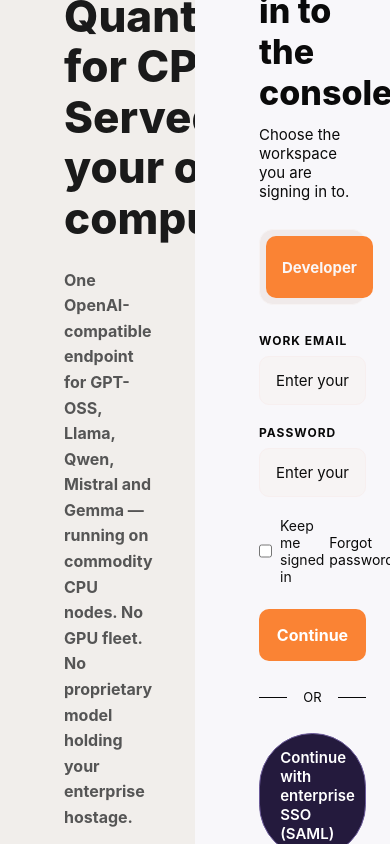
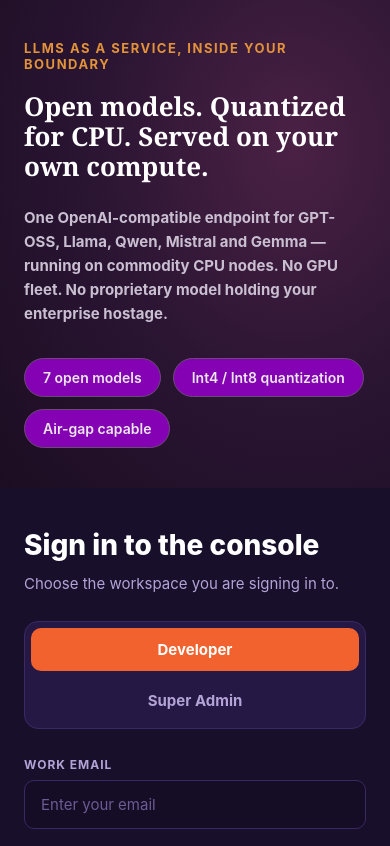
Before and after one commit to JayasreePothuri/Basic-UI, a React (Vite) app: page / in a window 390 px wide. Shown: the top 846 px of the page. Built offline with nearby package versions, Linux system fonts and the light colour scheme.

Commit message:
added dashboard

```diff
--- a/src/App.css
+++ b/src/App.css
@@ -39,3 +39,18 @@
   display: flex;
   height: 100vh;
 }
+
+@media (max-width: 768px) {
+  html, body {
+    height: auto;
+    min-height: 100%;
+    overflow-y: auto;
+    overflow-x: hidden;
+  }
+
+  .app-split {
+    flex-direction: column;
+    height: auto;
+    min-height: 100vh;
+  }
+}
--- a/src/Dashboard.css
+++ b/src/Dashboard.css
@@ -106,3 +106,59 @@
   color: #ffffff;
   overflow: auto;
 }
+
+@media (max-width: 768px) {
+  .dashboard {
+    flex-direction: column;
+    height: auto;
+    min-height: 100%;
+  }
+
+  .dashboard-sidebar {
+    width: 100%;
+    flex-direction: row;
+    flex-wrap: wrap;
+    align-items: center;
+    gap: 0.5rem;
+    padding: 1rem;
+  }
+
+  .dashboard-logo-wrap {
+    margin-bottom: 0;
+  }
+
+  .dashboard-nav {
+    flex-direction: row;
+    flex-wrap: wrap;
+    margin-bottom: 0;
+    gap: 0.35rem;
+  }
+
+  .dashboard-spacer {
+    flex-basis: 100%;
+    height: 0;
+  }
+
+  .dashboard-publish {
+    margin-bottom: 0;
+  }
+
+  .dashboard-topbar {
+    flex-direction: column;
+    gap: 0.75rem;
+    padding: 1.25rem 1.5rem;
+    text-align: center;
+  }
+
+  .dashboard-topbar-heading {
+    font-size: 1.75rem;
+  }
+
+  .dashboard-user-badge {
+    position: static;
+  }
+
+  .dashboard-content {
+    padding: 1.25rem;
+  }
+}
--- a/src/Home.css
+++ b/src/Home.css
@@ -8,7 +8,7 @@
   justify-content: center;
   align-items: flex-start;
   padding: 64px;
-  background: #f1eeeb;
+  background: radial-gradient(120% 120% at 75% 30%, #4a2145 0%, #291432 45%, #170b1c 100%);
   box-sizing: border-box;
 }
 
@@ -18,24 +18,25 @@
   font-weight: 700;
   letter-spacing: 1.5px;
   text-transform: uppercase;
-  color: #fcb75c;
+  color: #e2933a;
 }
 
 .home-secondline {
   margin: 0 0 24px;
   max-width: 700px;
+  font-family: Georgia, 'Times New Roman', Times, serif;
   font-size: 44px;
   font-weight: 800;
   line-height: 1.15;
-  color: #1a1a1a;
+  color: #ffffff;
 }
 
-.home-thirdline{
+.home-thirdline {
   margin: 0 0 32px;
   max-width: 620px;
   font-size: 16px;
   line-height: 1.6;
-  color: #555555;
+  color: #c9bfd1;
 }
 
 .home-button {
@@ -47,10 +48,10 @@
 
 .home-buttons {
   padding: 10px 18px;
-  border: 1px solid #d0d0d8;
+  border: 1px solid #6b4a75;
   border-radius: 999px;
-  background: #8859b4;
-  color: #e3e0e7;
+  background: #8502b4;
+  color: #eae7ec;
   font-size: 14px;
   font-weight: 600;
   cursor: pointer;
@@ -58,6 +59,30 @@
 }
 
 .home-buttons:hover {
-  background: #e9e8ee;
+  background: rgba(255, 255, 255, 0.1);
   border-color: #7c5cff;
 }
+
+@media (max-width: 768px) {
+  .home-page {
+    flex: none;
+    width: 100%;
+    height: auto;
+    overflow: visible;
+    padding: 40px 24px;
+  }
+
+  .home-secondline {
+    font-size: 30px;
+  }
+
+  .home-thirdline {
+    font-size: 15px;
+  }
+}
+
+@media (max-width: 420px) {
+  .home-secondline {
+    font-size: 26px;
+  }
+}
--- a/src/SignIn.css
+++ b/src/SignIn.css
@@ -4,9 +4,9 @@
   height: 100%;
   overflow-y: auto;
   display: flex;
-  align-items: center;
+  align-items: flex-start;
   justify-content: flex-start;
-  background: #f8f7fa;
+  background: #180f2b;
   padding: 48px 24px 48px 64px;
   box-sizing: border-box;
 }
@@ -14,27 +14,28 @@
 .signin-card {
   width: 100%;
   max-width: 460px;
+  margin: auto 0;
 }
 
-.signin-topbar {
+/* .signin-topbar {
   width: 110px;
   height: 6px;
   border-radius: 999px;
-  /* background: #f2622e; */
+  background: #f2622e;
   margin-bottom: 32px;
-}
+} */
 
 .signin-heading {
   margin: 0 0 12px;
   font-size: 34px;
   font-weight: 800;
-  color: #0a0a0a;
+  color: #ffffff;
 }
 
 .signin-subtext {
   margin: 0 0 28px;
   font-size: 15px;
-  color: #0a0a0a;
+  color: #b3a3d6;
 }
 
 .signin-tabs {
@@ -42,8 +43,8 @@
   gap: 8px;
   padding: 6px;
   margin-bottom: 28px;
-  background: #f0eaea;
-  border: 1px solid #f7f3f3;
+  background: #251845;
+  border: 1px solid #3a2a63;
   border-radius: 14px;
 }
 
@@ -53,15 +54,15 @@
   border: none;
   border-radius: 10px;
   background: transparent;
-  color: #0c0c0c;
+  color: #b3a3d6;
   font-size: 15px;
   font-weight: 700;
   cursor: pointer;
 }
 
 .signin-tab-active {
-  background: #fa8334;
-  color: #faf6f6;
+  background: #f2622e;
+  color: #ffffff;
 }
 
 .signin-label {
@@ -71,23 +72,23 @@
   font-weight: 700;
   letter-spacing: 1px;
   text-transform: uppercase;
-  color: #080808;
+  color: #b3a3d6;
 }
 
 .signin-input {
   width: 100%;
   padding: 14px 16px;
   margin-bottom: 20px;
-  background: #f7f4f4;
-  border: 1px solid #f7efef;
+  background: #150c26;
+  border: 1px solid #3a2a63;
   border-radius: 10px;
-  color: #0c0c0c;
+  color: #ffffff;
   font-size: 15px;
   box-sizing: border-box;
 }
 
 .signin-input::placeholder {
-  color: #0c0c0c;
+  color: #6b5c94;
 }
 
 .signin-row {
@@ -102,19 +103,19 @@
   align-items: center;
   gap: 8px;
   font-size: 14px;
-  color: #0f0f0f;
+  color: #b3a3d6;
   cursor: pointer;
 }
 
 .signin-checkbox input {
-  accent-color: #0f0f0f;
+  accent-color: #f2622e;
   width: 18px;
   height: 18px;
 }
 
 .signin-forgot {
   font-size: 14px;
-  color: #070707;
+  color: #f2622e;
   text-decoration: none;
 }
 
@@ -123,7 +124,7 @@
   padding: 16px;
   border: none;
   border-radius: 10px;
-  background: #fa8334;
+  background: #f2622e;
   color: #ffffff;
   font-size: 16px;
   font-weight: 700;
@@ -135,7 +136,7 @@
   align-items: center;
   gap: 16px;
   margin: 28px 0;
-  color: #070707;
+  color: #8a7ab0;
   font-size: 13px;
 }
 
@@ -144,7 +145,7 @@
   content: '';
   flex: 1;
   height: 1px;
-  background: #080808;
+  background: #3a2a63;
 }
 
 .signin-sso {
@@ -173,14 +174,36 @@
   margin-top: 1.5rem;
   text-align: center;
   font-size: 0.9rem;
+  color: #b3a3d6;
 }
 
 .signin-register-button {
   background: none;
   border: none;
-  color: #0a0a0a;
+  color: #f2622e;
   text-decoration: underline;
   cursor: pointer;
   font-size: 0.9rem;
   padding: 0;
 }
+
+@media (max-width: 768px) {
+  .signin-page {
+    flex: none;
+    width: 100%;
+    height: auto;
+    overflow: visible;
+    justify-content: center;
+    padding: 40px 24px;
+  }
+
+  .signin-heading {
+    font-size: 28px;
+  }
+}
+
+@media (max-width: 420px) {
+  .signin-tabs {
+    flex-direction: column;
+  }
+}
```
